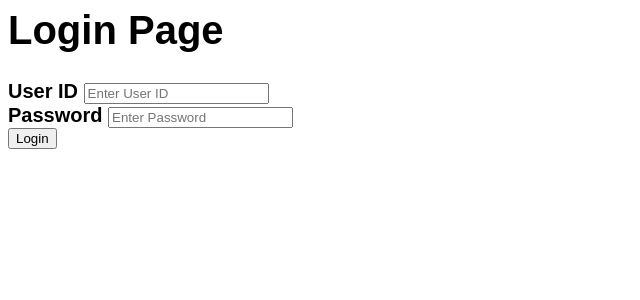
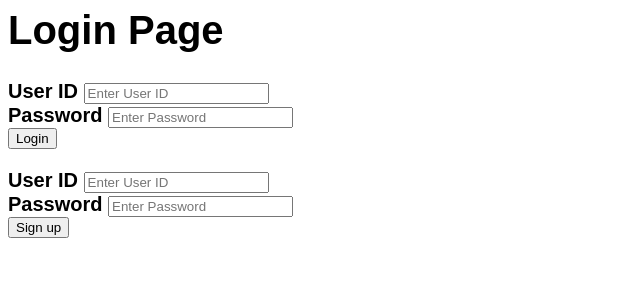
Before and after one commit to EricFan24/CS4156_TeamAkea, a Flask app: page / in a window 1280 px wide. Shown: the top 300 px of the page, without its empty margins (0-640 px from the left). Run offline with Flask 2, Linux system fonts and the light colour scheme.

Commit message:
added sign up option in client

```diff
--- a/frontend/app.py
+++ b/frontend/app.py
@@ -161,6 +161,25 @@ def user_login():
   print(r.json())
 
   return render_template("index.html")
+
+@app.route('/user_sign_up', methods=["POST"])
+def user_sign_up():
+  user_id=request.form['user_id']
+  password=request.form['psw']
+
+  payload = {"user_id": user_id, "password": password}
+  print(payload)
+
+  r = requests.post(SERVERURI + "add-user", json=payload)
+
+  r = requests.get(SERVERURI + "user-check", json=payload)
+
+  dicty['access_token'] = r.json()['access_token']
+  dicty['user_id'] = user_id
+
+  print(r.json())
+
+  return render_template("index.html")
   '''
   if not rows:
     print("Login Failed, Please check the login details")
--- a/frontend/templates/login.html
+++ b/frontend/templates/login.html
@@ -9,7 +9,7 @@
 
     <body>
     <h1>Login Page</h1>
-    <form action="/user_login" method="POST">
+      <form action="/user_login" method="POST">
         <div class="container">
           <label for="user_id"><b>User ID</b></label>
           <input type="text" placeholder="Enter User ID" name="user_id" required><br>
@@ -18,5 +18,15 @@
           <button type="submit">Login</button>
         </div>
       </form>
+
+      <form action="/user_sign_up" method="POST">
+        <div class="container">
+          <label for="user_id"><b>User ID</b></label>
+          <input type="text" placeholder="Enter User ID" name="user_id" required><br>
+          <label for="psw"><b>Password</b></label>
+          <input type="password" placeholder="Enter Password" name="psw" required><br>
+          <button type="submit">Sign up</button>
+        </div>
+      </form>
     </body>
 </html>
```
